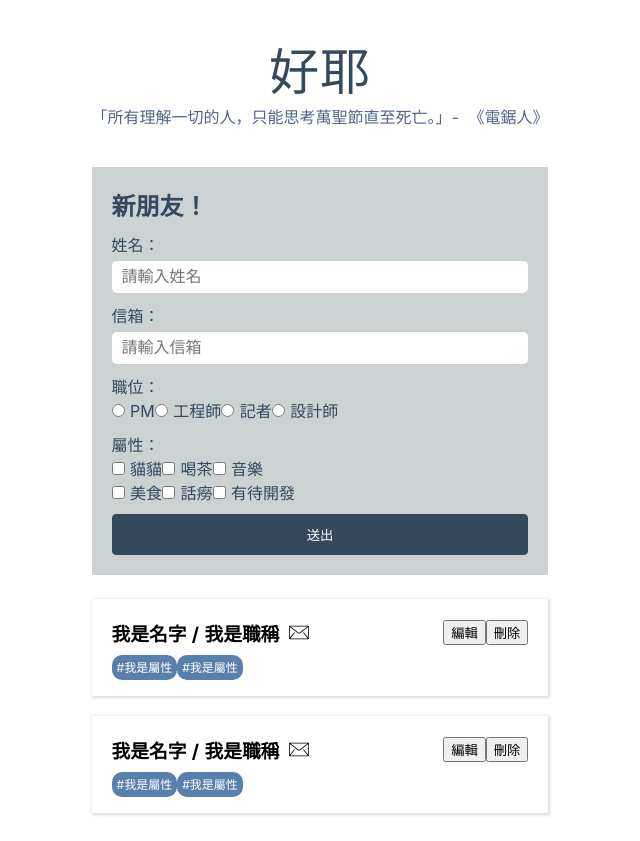
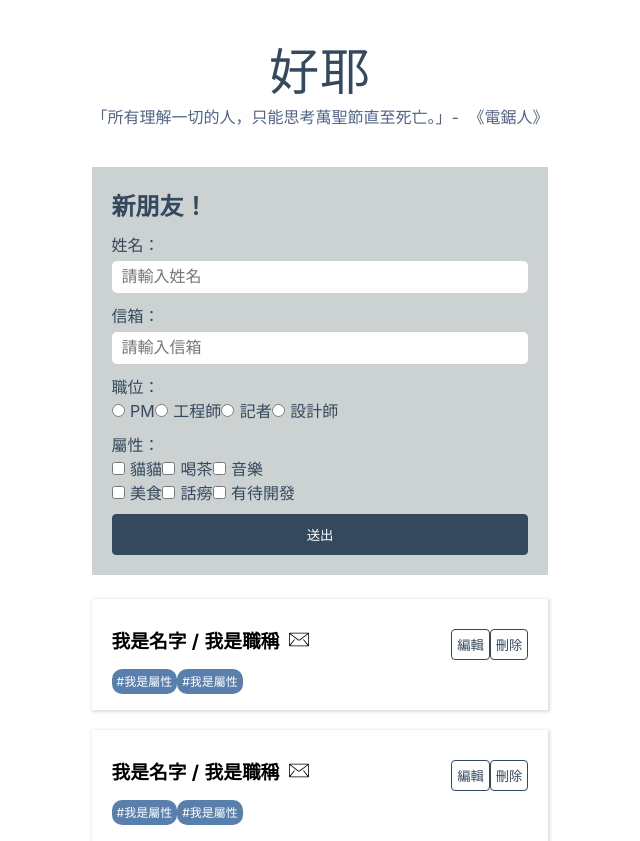
Before and after one commit to liyibass/git-practice, a Nuxt app: page / in a window 1280 px wide. Shown: the whole page, without its empty margins (320-960 px from the left). Built offline with nearby package versions, Linux system fonts and the light colour scheme.

Commit message:
feat(card): creat component

```diff
--- a/components/Card.vue
+++ b/components/Card.vue
@@ -18,6 +18,11 @@
 </template>
 
 <style scoped>
+    button {
+        padding: 5px 5px;
+        background-color: white;
+        color: #35495e;
+    }
     .card__container {
         margin-top: 20px;
         padding: 20px;
--- a/layouts/default.vue
+++ b/layouts/default.vue
@@ -33,7 +33,7 @@ html {
   margin: 0;
 }
 
-.button--grey {
+button{
   border-radius: 4px;
   border: 1px solid #35495e;
   color: #fff;
@@ -43,8 +43,9 @@ html {
   margin-top: 10px;
 }
 
-.button--grey:hover {
+button:hover {
   color: #35495e;
   background-color: #fff;
+  cursor: pointer;
 }
 </style>
```
